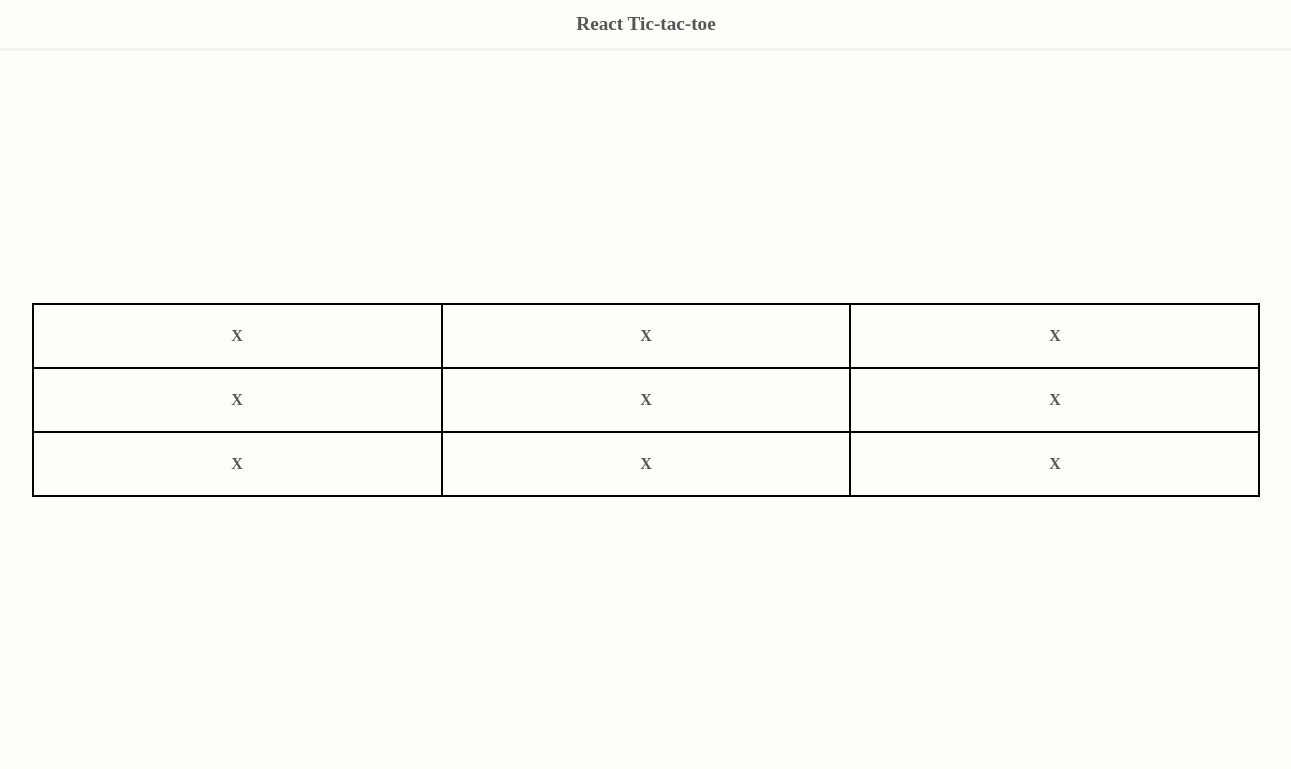
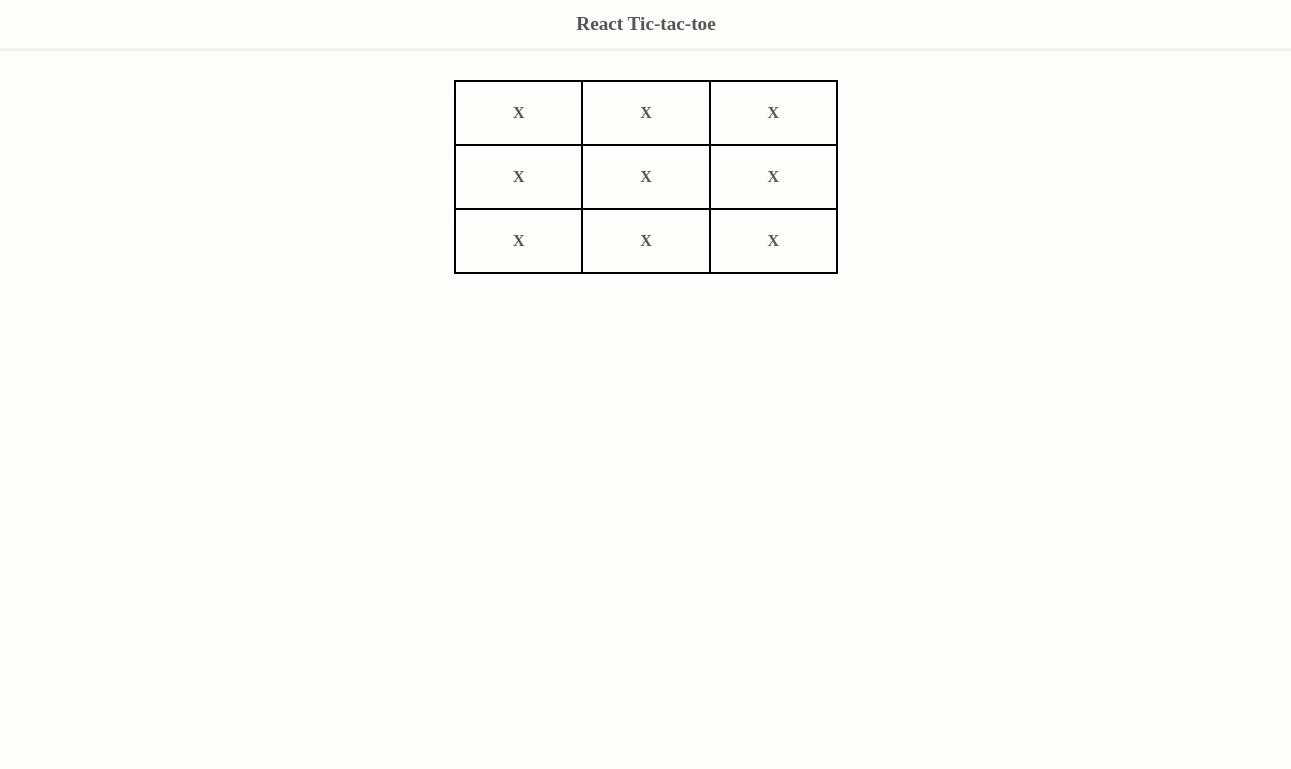
Before and after one commit to herisusantoarismann/react-tictactoe, a React (Create React App) app: page / in a window 1536 px wide. Shown: the top 769 px of the page, without its empty margins (122-1413 px from the left). Built offline with nearby package versions, Linux system fonts and the light colour scheme.

Commit message:
Add responsive css

```diff
--- a/src/App.jsx
+++ b/src/App.jsx
@@ -6,8 +6,10 @@ import Header from "./components/Header";
 const App = () => {
   return (
     <div className="container">
-      <Header />
-      <Board />
+      <div>
+        <Header />
+        <Board />
+      </div>
       <Footer />
     </div>
   );
--- a/src/index.css
+++ b/src/index.css
@@ -45,3 +45,17 @@ footer {
 footer > p {
   font-size: 0.8em;
 }
+
+/* tablet screen */
+@media only screen and (min-width: 768px) {
+  .board {
+    width: 50%;
+  }
+}
+
+/* extra large screen */
+@media only screen and (min-width: 1440px) {
+  .board {
+    width: 25%;
+  }
+}
```
